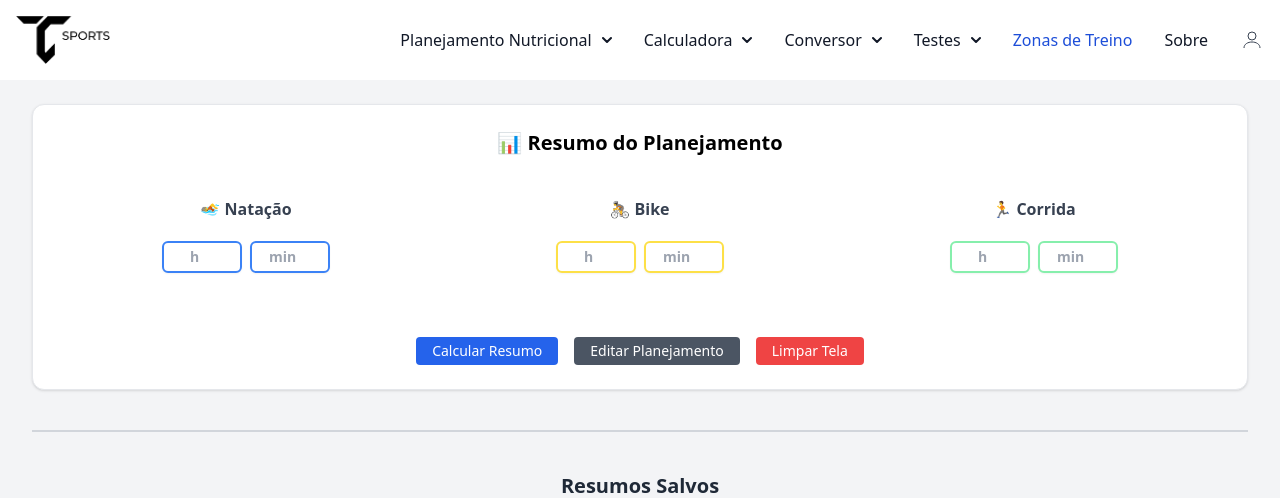
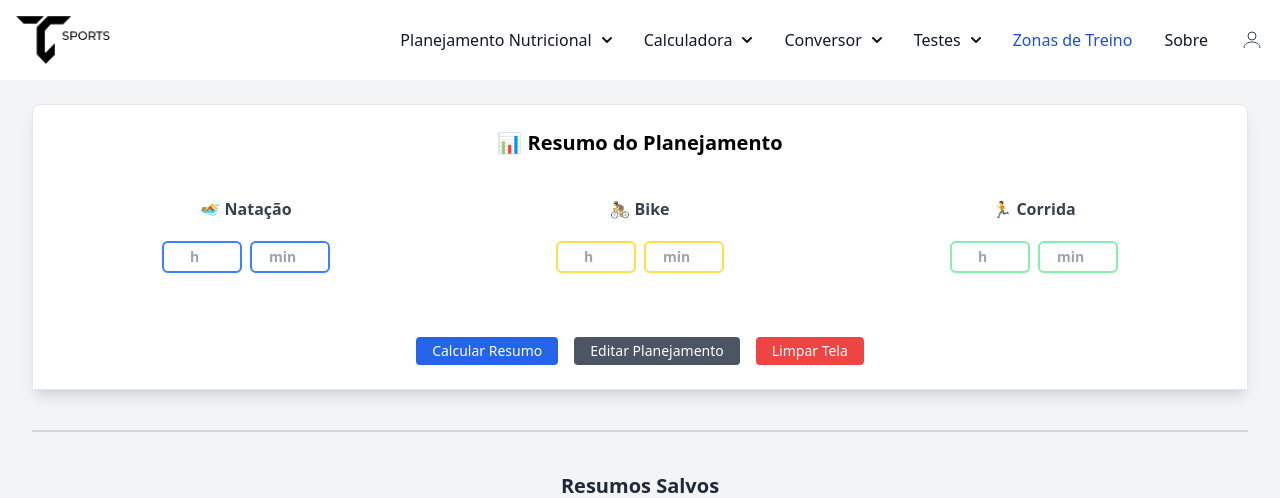
Before and after one commit to thiarly/running-pace-converter, a Flask app: page /resumo in a window 1280 px wide. Shown: the top 498 px of the page. Run offline with Flask 3, Linux system fonts and the light colour scheme; a user stored in the database is signed in; tables that the repository leaves empty hold one stand-in row (values such as "Sample post"); some libraries are stand-ins or nearby versions.

Commit message:
Update resumo.html

```diff
--- a/conversor/templates/resumo.html
+++ b/conversor/templates/resumo.html
@@ -27,7 +27,7 @@ Resumo do Planejamento
   {% endwith %}
 
   <!-- Resumo do Planejamento -->
-  <div class="bg-white rounded-xl shadow p-6 border border-gray-200">
+  <div class="bg-white rounded-t-lg shadow-lg p-6 border border-gray-200">
     <h2 class="text-xl text-center font-semibold mb-10">📊 Resumo do Planejamento</h2>
     <form method="POST" class="grid grid-cols-1 md:grid-cols-3 gap-4 text-sm text-gray-700">
       {{ form.hidden_tag() }}
```
